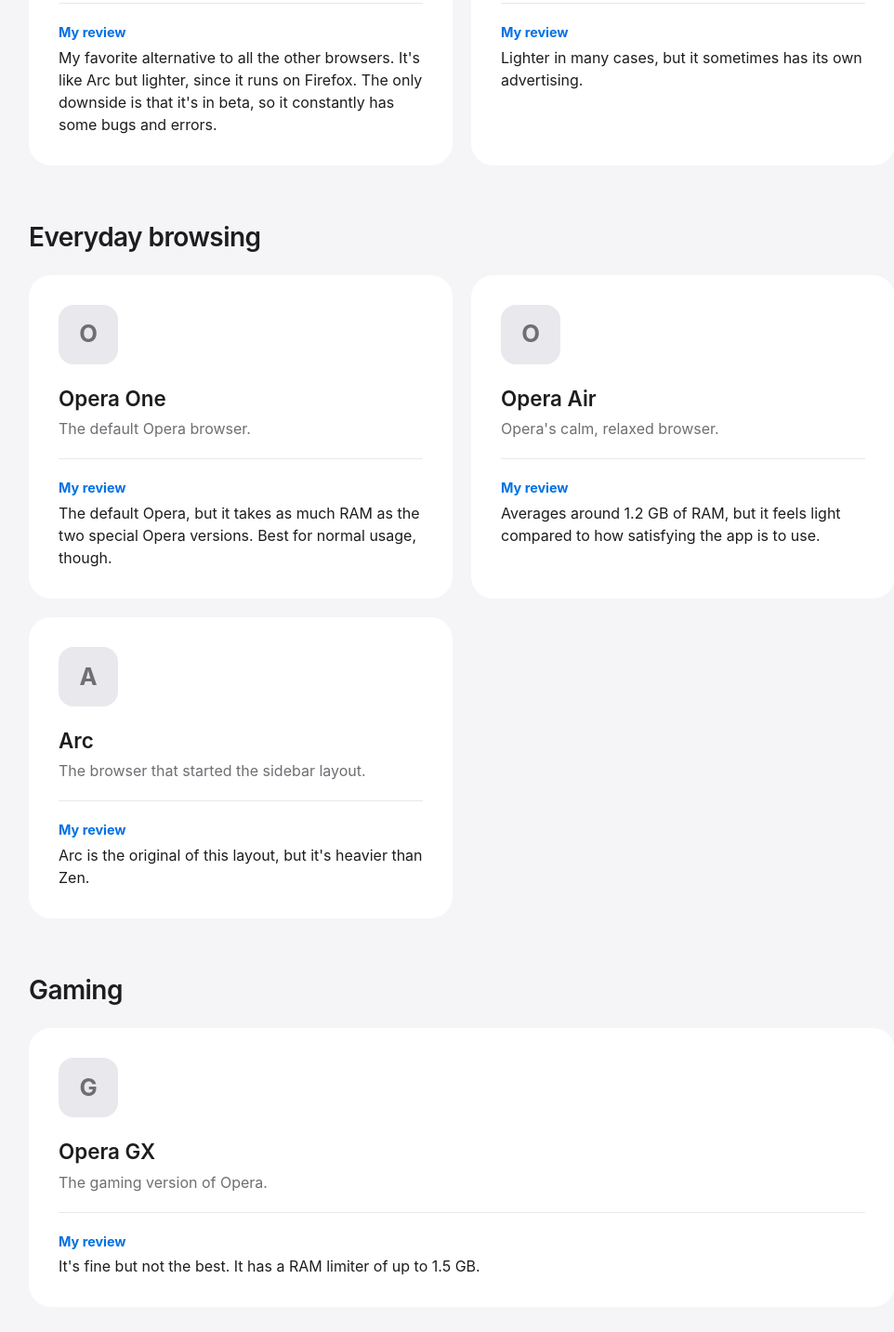
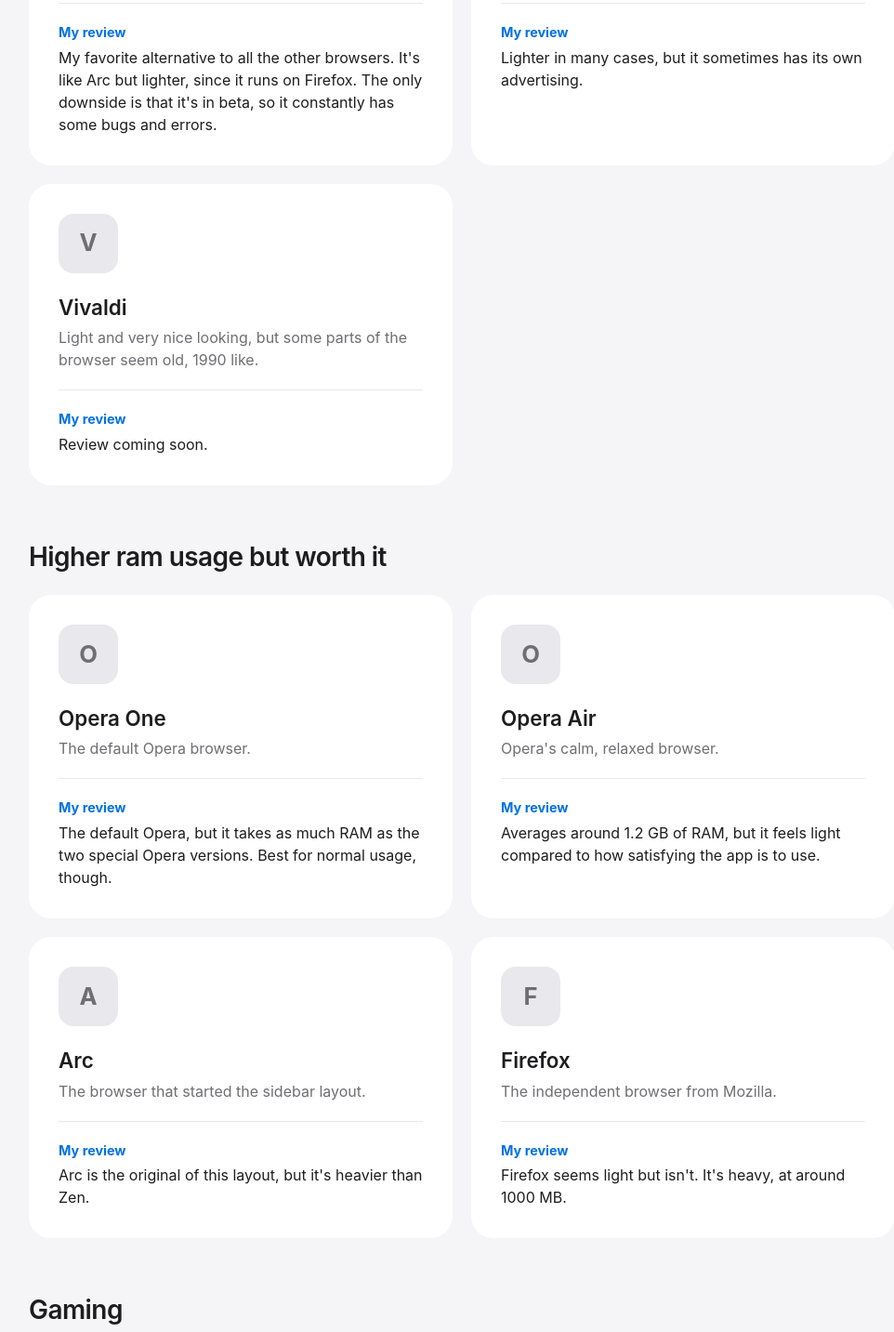
Before and after one commit to vishakapriyadarshini5-stack/Browser-Review, a plain HTML site: page index.html in a window 1280 px wide. Shown: the part 611-2044 px from the top of the page at 93% size, without its empty margins (143-1105 px from the left). Drawn offline with Linux system fonts and the light colour scheme.

Commit message:
Update index.html

```diff
--- a/index.html
+++ b/index.html
@@ -91,12 +91,17 @@
           Lighter in many cases, but it sometimes has its own advertising.
         </div>
       </div>
-
+   <div class="app">
+        <div class="logo"><span>V</span><img src="logos/vivaldi.png" alt="" onerror="this.remove()"></div>
+        <h3>Vivaldi</h3>
+        <p class="what">Light and very nice looking, but some parts of the browser seem old, 1990 like.</p>
+        <div class="review"><strong>My review</strong>Review coming soon.</div>
+      </div>
     </div>
   </section>
 
   <section>
-    <h2>Everyday browsing</h2>
+    <h2>Higher ram usage but worth it</h2>
     <div class="grid">
 
       <div class="app">
@@ -128,7 +133,15 @@
           Arc is the original of this layout, but it's heavier than Zen.
         </div>
       </div>
-
+ <div class="app">
+        <div class="logo"><span>F</span><img src="logos/firefox.png" alt="" onerror="this.remove()"></div>
+        <h3>Firefox</h3>
+        <p class="what">The independent browser from Mozilla.</p>
+        <div class="review">
+          <strong>My review</strong>
+          Firefox seems light but isn't. It's heavy, at around 1000 MB.
+        </div>
+      </div>
     </div>
   </section>
 
```
